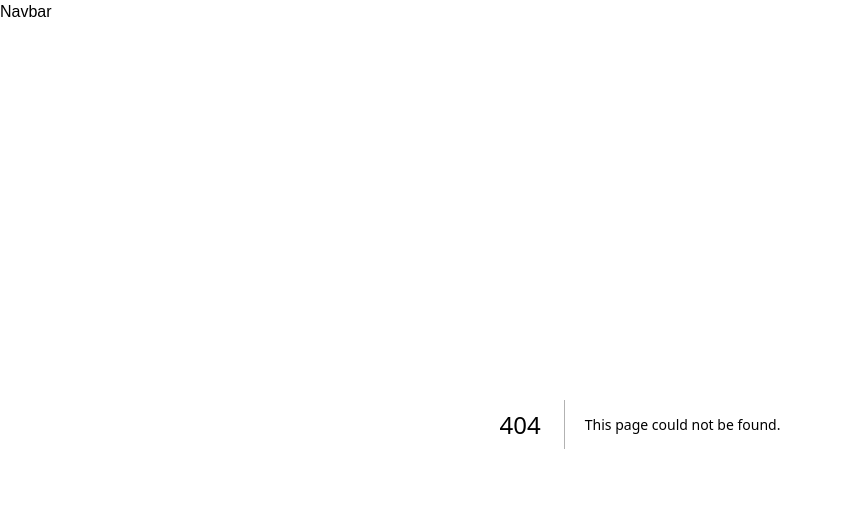
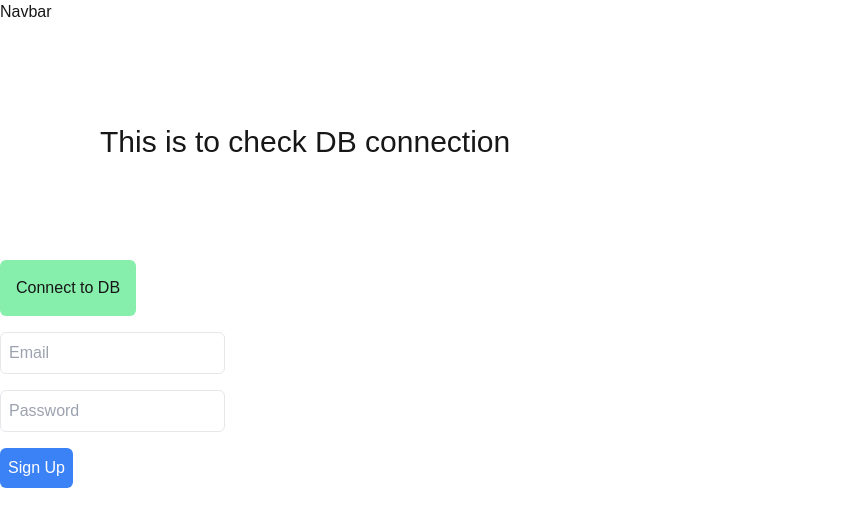
Before and after one commit to shome98/stickercart-nextjs-v1, a Next.js app: page /dbcheck in a window 1280 px wide. Before the commit this address had no page. Shown: the top 526 px of the page, without its empty margins (0-843 px from the left). Built offline with nearby package versions, Linux system fonts and the light colour scheme.

Commit message:
server action api check component

```diff
--- /dev/null
+++ b/app/dbcheck/page.tsx
@@ -0,0 +1,57 @@
+"use client";
+import dbConnect from '@/db/dbConnection';
+//import { registerUser } from '@/server/actions/user/action';
+import React, { useState } from 'react';
+
+const Page = () => {
+    const [formData, setFormData] = useState({ email: '', password: '' });
+    const [isSign, setSign] = useState(false);
+
+  const handleClick = async () => {
+    try {
+      await dbConnect();
+      alert('Database connected successfully!');
+    } catch (error) {
+      console.error('Error connecting to the database:', error);
+    }
+  };
+
+  const handleSubmit = async (e: React.FormEvent) => {
+      e.preventDefault();
+      const signin = await fetch("api/users/register-user", { method: "POST", headers: { "Content-Type": "application/json", }, body: JSON.stringify(formData) });
+      if (signin.status === 200) { setSign(true); }
+      //const signup = await registerUser(formData);
+      //console.log(signup);
+  };
+
+  return (
+    <>
+      <h1 className="text-3xl p-9 m-16">This is to check DB connection</h1>
+      <button onClick={handleClick} className="p-4 rounded-md bg-green-300">
+        Connect to DB
+      </button>
+      <form onSubmit={handleSubmit}>
+        <input
+          type="text"
+          placeholder="Email"
+          value={formData.email}
+          onChange={(e) => setFormData({ ...formData, email: e.target.value })}
+          className="block my-4 p-2 border rounded-md text-black"
+        />
+        <input
+          type="password"
+          placeholder="Password"
+          value={formData.password}
+          onChange={(e) => setFormData({ ...formData, password: e.target.value })}
+          className="block my-4 p-2 border rounded-md text-black"
+        />
+        <button type="submit" className="p-2 bg-blue-500 text-white rounded-md">
+          Sign Up
+        </button>
+          </form>
+          {isSign&&<h1 className='text-5xl p-5 rounded bg-slate-200 text-black'>signed in guys</h1>}
+    </>
+  );
+};
+
+export default Page;
```
